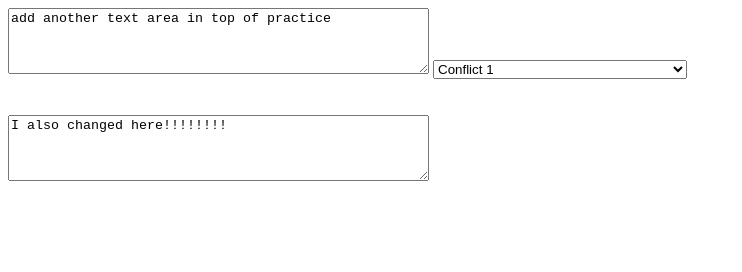
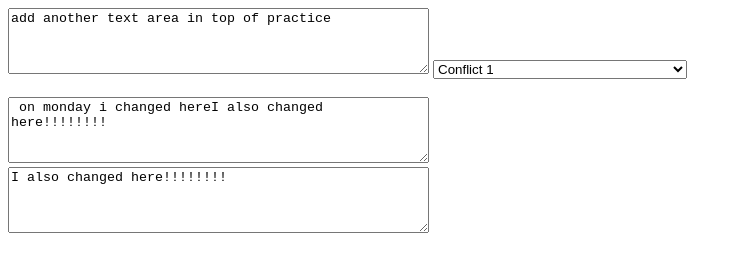
Before and after one commit to sunole/minchart, a website: page index1.html in a window 1280 px wide. Shown: the whole page, without its empty margins (0-742 px from the left). Drawn offline with Linux system fonts and the light colour scheme.

Commit message:
on monday I changed

```diff
--- a/index1.html
+++ b/index1.html
@@ -31,6 +31,8 @@
 
     <br>
     <br>
+    <textarea id="w3review" name="w3review" rows="4"
+    cols="50"> on monday i changed hereI also changed here!!!!!!!!</textarea>
     <br>
     <textarea id="w3review" name="w3review" rows="4"
         cols="50">I also changed here!!!!!!!!</textarea>
```
